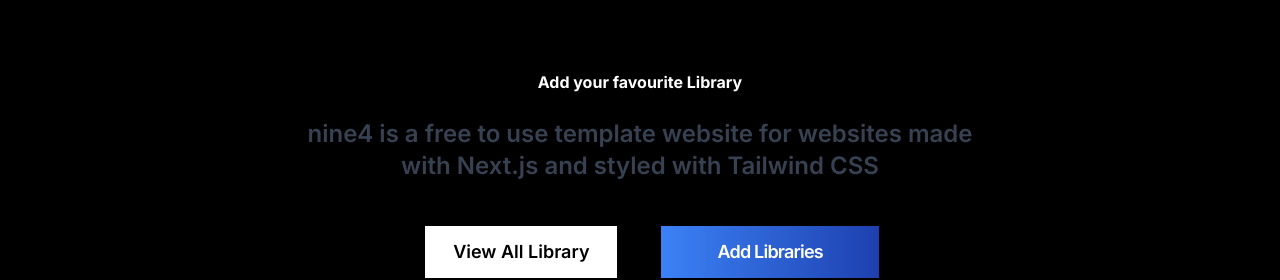
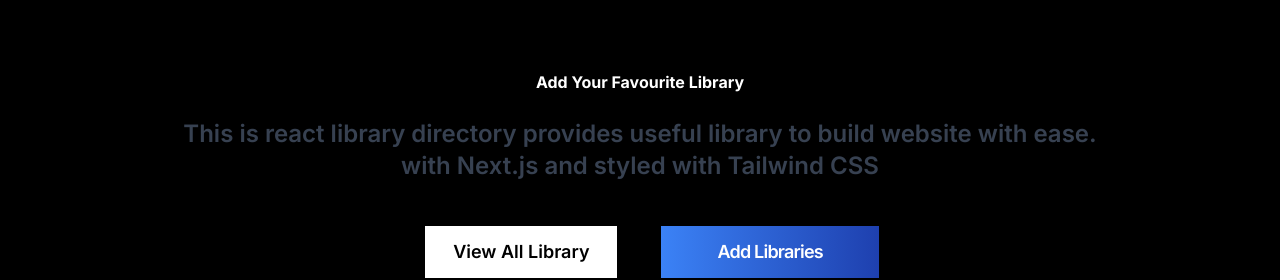
Before and after one commit to Mohammadshadain/React-library, a Next.js app: page / in a window 1280 px wide. Shown: the part 138-418 px from the top of the page. Built offline with nearby package versions, Linux system fonts and the light colour scheme.

Commit message:
I have made few changes

```diff
--- a/src/components/main.jsx
+++ b/src/components/main.jsx
@@ -8,10 +8,10 @@
       <section class="text-gray-600 body-font bg-black">
         <div class="max-w-5xl pt-52 pb-24 mx-auto">
           <h1 class="text-80 text-center font-4 lh-6 ld-04 font-bold text-white mb-6">
-            Add your favourite Library
+            Add Your Favourite Library
           </h1>
           <h2 class="text-2xl font-4 font-semibold lh-6 ld-04 pb-11 text-gray-700 text-center">
-            nine4 is a free to use template website for websites made
+            This is react library directory provides useful library to build website with ease.
             <br />
             with Next.js and styled with Tailwind CSS
           </h2>
```
